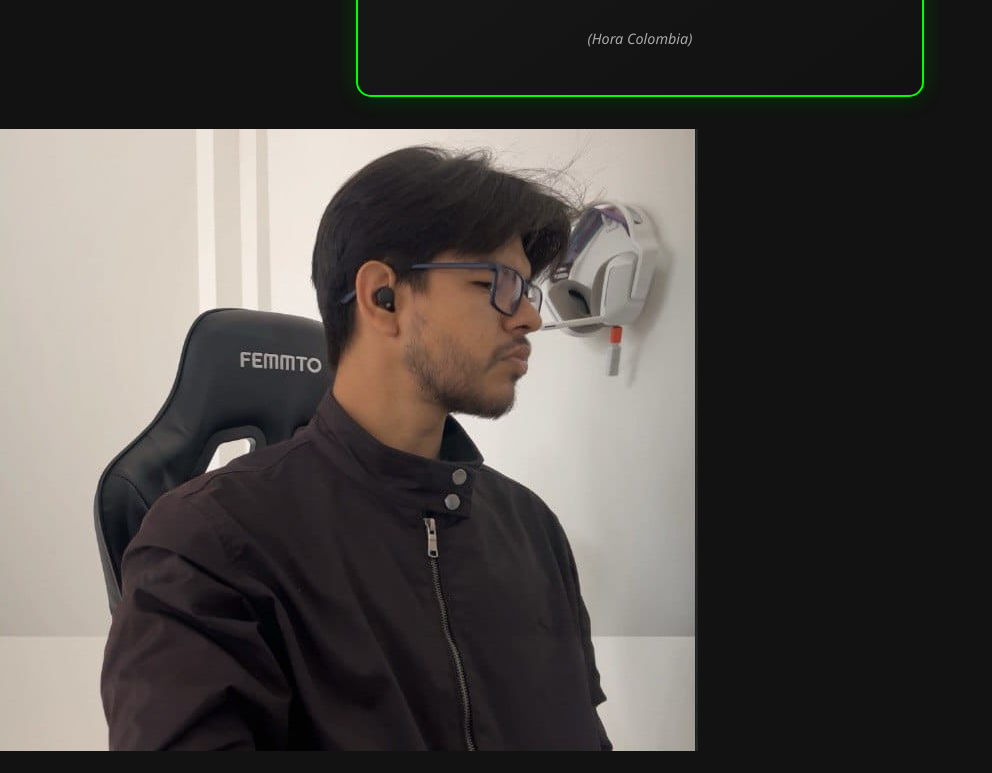
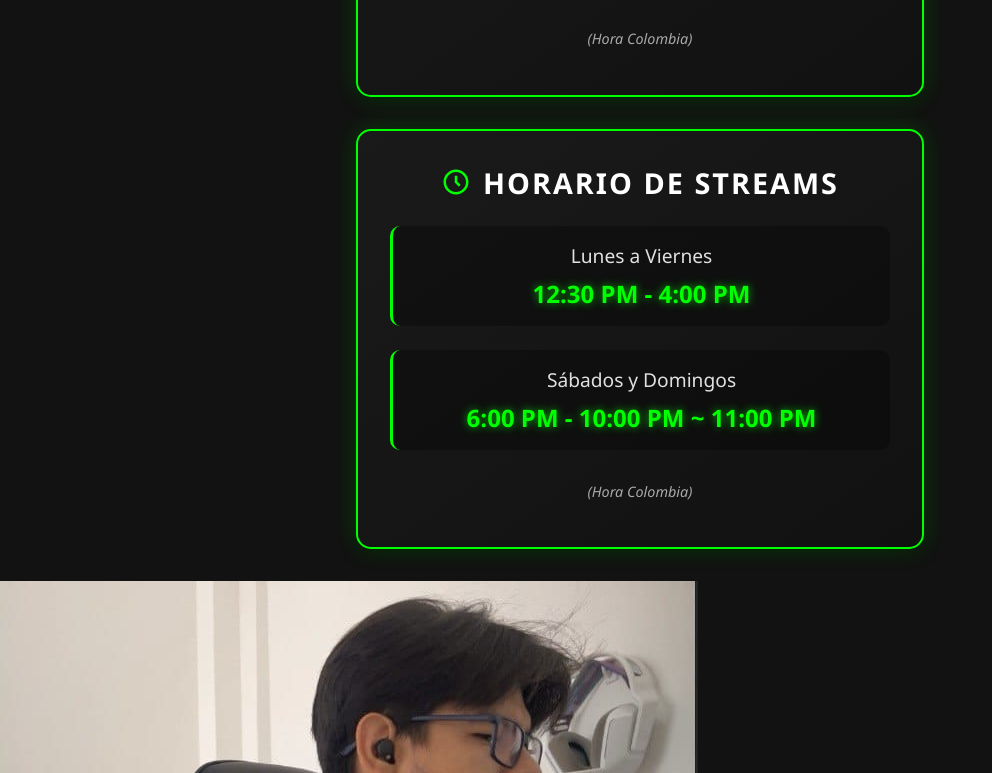
Before and after one commit to Crisxr19/makio99, a plain HTML site: page index.html in a window 1280 px wide. Shown: the part 849-1622 px from the top of the page, without its empty margins (0-992 px from the left). Drawn offline with Linux system fonts and the light colour scheme.

Commit message:
Update index.html

```diff
--- a/index.html
+++ b/index.html
@@ -69,7 +69,25 @@
                 <p class="schedule-timezone">(Hora Colombia)</p>
             </section>
 
-<!-- About Me Section -->
+            <section class="schedule-section">
+                <div class="schedule-header">
+                    <svg class="schedule-icon" viewBox="0 0 24 24" fill="currentColor"><path d="M12 2C6.486 2 2 6.486 2 12s4.486 10 10 10 10-4.486 10-10S17.514 2 12 2zm0 18c-4.411 0-8-3.589-8-8s3.589-8 8-8 8 3.589 8 8-3.589 8-8 8z"></path><path d="M13 7h-2v5.414l3.293 3.293 1.414-1.414L13 11.586z"></path></svg>
+                    <h2>Horario de Streams</h2>
+                </div>
+                <div class="schedule-grid">
+                    <div class="schedule-item">
+                        <p class="schedule-days">Lunes a Viernes</p>
+                        <p class="schedule-time">12:30 PM - 4:00 PM</p>
+                    </div>
+                    <div class="schedule-item">
+                        <p class="schedule-days">Sábados y Domingos</p>
+                        <p class="schedule-time">6:00 PM - 10:00 PM ~ 11:00 PM</p>
+                    </div>
+                </div>
+                <p class="schedule-timezone">(Hora Colombia)</p>
+            </section>
+
+            <!-- About Me Section -->
             <section class="about-me-section">
                 <div class="about-me-container">
                     <div class="about-me-image-wrapper">
@@ -82,7 +100,12 @@
                     </div>
                 </div>
             </section>
-                   <p class="text3">
+
+            <p class="text2">DELTA FORCE <img  class="imgd" src="imgs/Deltalogo-removebg-preview.png" alt=""></p>
+
+
+            <p class="text2">DELTA FORCE <img  class="imgd" src="imgs/Deltalogo-removebg-preview.png" alt=""></p>
+            <p class="text3">
                 CLASES DE ARMAS DE MAKIO99
             </p>
             <div class="weapon-classes-container">
@@ -339,7 +362,8 @@
                     <img src="imgs/Facebook_Logo_(2019).png" alt="Facebook">
                 </a>
             </div>
-          <p class="text3">
+<!--UPDATE POR SUBIR A GITHUB-->
+            <p class="text3">
                 KICK SHOP
             </p>
             <p class="textk">Mira aqui todo nuestro contenido exclusivo</p>
@@ -443,6 +467,9 @@
                     </div>
                 </div>
             </section>
+                        <!-- Updates Section -->
+            <section class="updates-section">
+
     <!-- Footer -->
     <footer class="site-footer">
         <div class="footer-content">
@@ -455,8 +482,8 @@
             </div>
         </div>
     </footer>
+<!--UPDATE POR SUBIR A GITHUB-->
     </main>
     <script src="script.js"></script>
 </body>
-
 </html>
```
